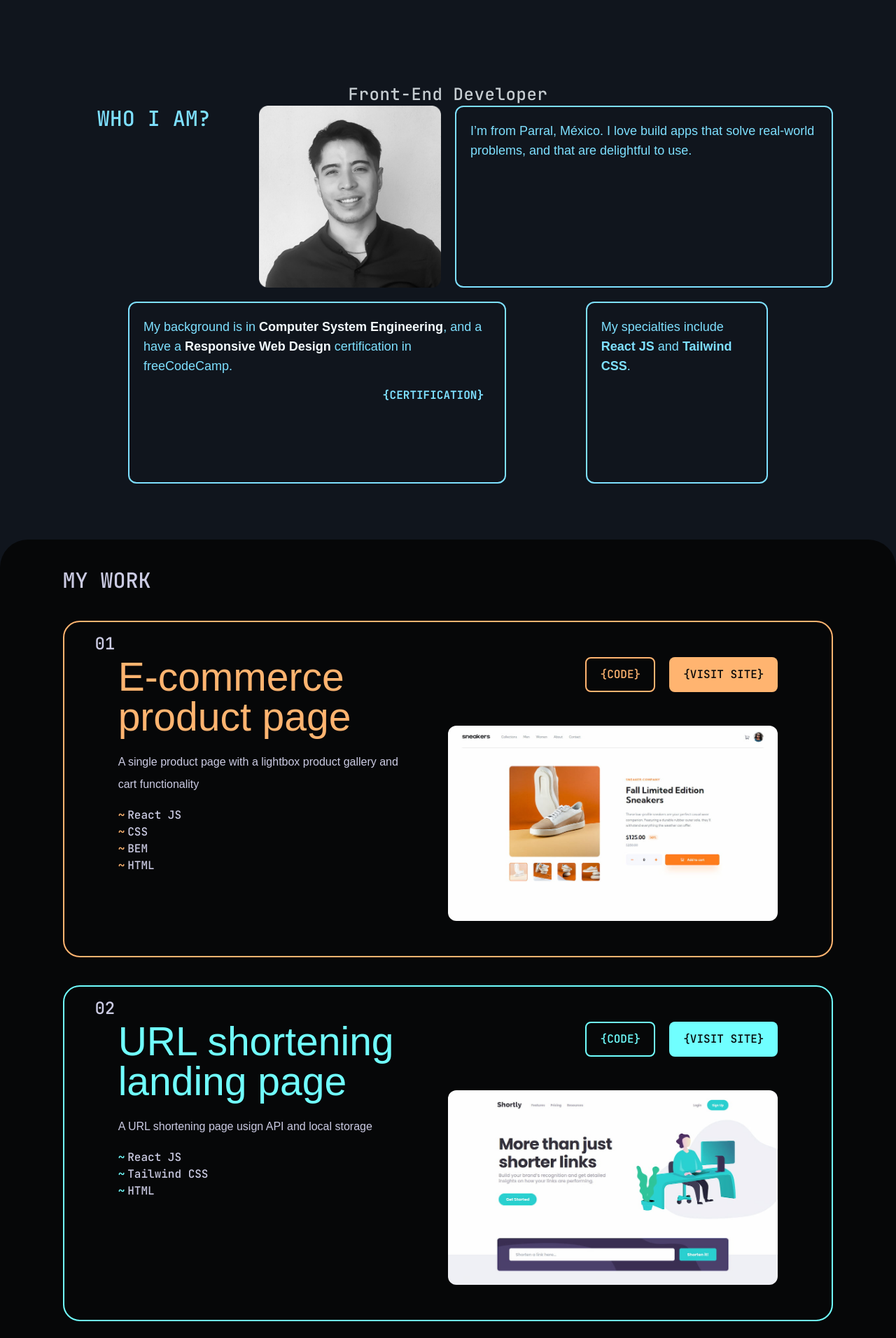
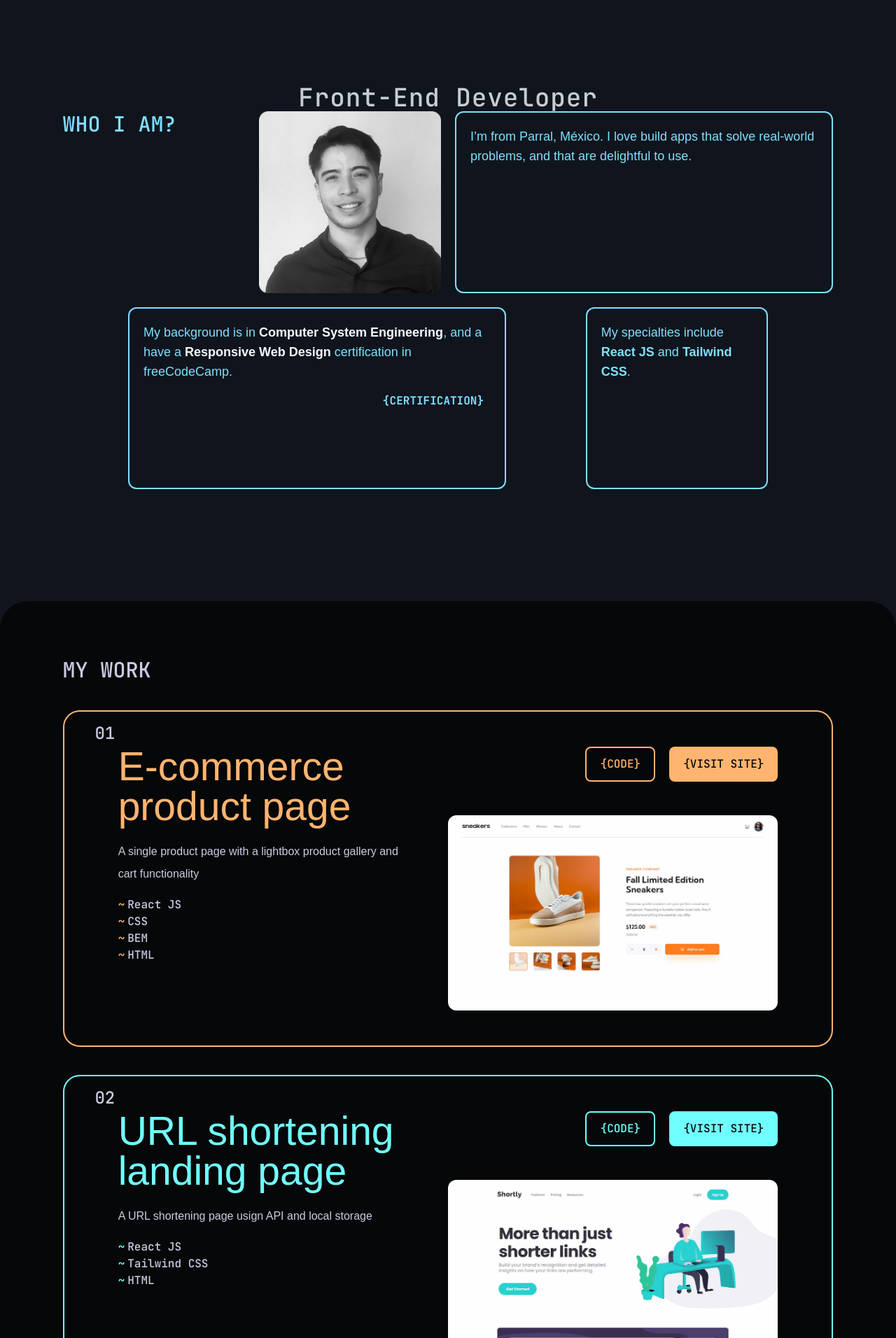
Before and after one commit to ledesmx/Portfolio-one, a React (Vite) app: page / in a window 1280 px wide. Shown: the part 688-2600 px from the top of the page at 70% size. Built offline with nearby package versions, Linux system fonts and the light colour scheme; a web font is replaced by a local one.

Commit message:
Add space between components, improve spacing in the Contact component, and the 'Front-End Developer' text is bigger in large screens

```diff
--- a/src/components/About.jsx
+++ b/src/components/About.jsx
@@ -4,7 +4,7 @@ export default function About() {
     return(
         <section className="w-[86%] max-w-[1100.8px] mx-auto mb-20 grid gap-y-10 md:gap-y-5">
             <div className="grid grid-cols-1 gap-y-10 md:grid-cols-3 md:gap-x-5 lg:grid-cols-4 lg:grid-rows-1">
-                <h2 className="font-jetbrains uppercase text-3xl text-center text-light-txt dark:text-dark-txt md:col-span-3 lg:col-span-1">Who I am?</h2>
+                <h2 className="font-jetbrains uppercase text-3xl text-center text-light-txt dark:text-dark-txt md:col-span-3 lg:col-span-1 lg:text-left">Who I am?</h2>
                 <img
                 className="w-full"
                 src={personalPhoto}
--- a/src/components/Contact.jsx
+++ b/src/components/Contact.jsx
@@ -4,18 +4,18 @@ import { IoMdMail } from "react-icons/io";
 
 export default function Contact() {
     return(
-        <section className="w-[86%] max-w-[1100.8px] mx-auto py-12 lg:grid lg:grid-cols-4">
-            <h2 className="font-jetbrains uppercase text-light-txt dark:text-dark-txt text-3xl text-center lg:col-span-1">Contact</h2>
+        <section className="w-[86%] max-w-[1100.8px] mx-auto pb-12 lg:grid lg:grid-cols-4">
+            <h2 className="font-jetbrains uppercase text-light-txt dark:text-dark-txt text-3xl text-center lg:col-span-1 lg:text-left">Contact</h2>
             <div className="text-light-txt dark:text-dark-txt lg:col-span-3 lg:text-lg">
-                <div className="h-[2px] w-full bg-light-txt dark:bg-dark-txt my-7 lg:mt-2 lg:my-[55px]"></div>
+                <div className="h-[2px] w-full bg-light-txt dark:bg-dark-txt my-7 lg:mt-2 lg:my-[60px]"></div>
                 <h3 className="font-koulen text-4xl lg:text-5xl lg:mx-[80px]">I’m always up for a chat.</h3>
-                <p className="font-encode mt-4 leading-7 lg:mx-[80px]">Please reach out if you have any questions! I'm happy to jump on a video call. Send me an email at alberto.ledesma.dev@gmail.com</p>
-                <div className="h-[2px] w-full bg-light-txt dark:bg-dark-txt my-7 lg:my-[55px]"></div>
+                <p className="font-encode mt-6 leading-7 lg:mx-[80px]">Please reach out if you have any questions! I'm happy to jump on a video call. Send me an email at alberto.ledesma.dev@gmail.com</p>
+                <div className="h-[2px] w-full bg-light-txt dark:bg-dark-txt my-7 lg:my-[60px]"></div>
                 <h3 className="font-koulen text-4xl lg:text-5xl lg:mx-[80px]">Frontend mentor community.</h3>
-                <p className="font-encode mt-4 leading-7 lg:mx-[80px]">You can find me in the Frontend Mentor community, where I've started helping others with their code.</p>
-                <div className="h-[2px] w-full bg-light-txt dark:bg-dark-txt my-7 lg:my-[55px]"></div>
+                <p className="font-encode mt-6 leading-7 lg:mx-[80px]">You can find me in the Frontend Mentor community, where I've started helping others with their code.</p>
+                <div className="h-[2px] w-full bg-light-txt dark:bg-dark-txt my-7 lg:my-[60px]"></div>
             </div>
-            <div className="bg-light-txt text-light-secondary dark:bg-dark-txt dark:text-dark-secondary px-5 py-8 rounded-2xl space-y-5 flex flex-col items-center lg:col-span-4 lg:mt-10 lg:flex-row lg:space-y-0 lg:py-10 lg:justify-evenly">
+            <div className="bg-light-txt text-light-secondary dark:bg-dark-txt dark:text-dark-secondary px-5 py-8 rounded-2xl space-y-5 flex flex-col items-center lg:col-span-4 lg:mt-12 lg:flex-row lg:space-y-0 lg:py-10 lg:justify-evenly">
                 <p className="font-koulen text-5xl text-center max-w-[280px] sm:max-w-none lg:text-5.5xl">Let’s get in touch <span className="font-fira">{"=>"}</span></p>
                 <div className="flex space-x-8 text-4xl lg:text-5xl">
                     <a
--- a/src/components/Header.jsx
+++ b/src/components/Header.jsx
@@ -28,7 +28,7 @@ export default function Header(props) {
                 </span>
 
             </h1>
-            <p className="font-jetbrains text-2xl tracking-wide mt-20 mb-auto opacity-80 text-light-primary dark:text-dark-primary">Front-End Developer</p>
+            <p className="font-jetbrains text-2xl tracking-wide mt-20 mb-auto opacity-80 text-light-primary dark:text-dark-primary lg:text-4xl">Front-End Developer</p>
         </header>
     )
 }
--- a/src/components/Work.jsx
+++ b/src/components/Work.jsx
@@ -3,7 +3,7 @@ import { projects } from "../projects-info"
 
 export default function Work() {
     return(
-        <div className="bg-light-secondary dark:bg-dark-secondary rounded-5xl py-10 flex justify-center">
+        <div className="bg-light-secondary dark:bg-dark-secondary rounded-5xl py-20 my-40 flex justify-center">
             <section className="w-[86%] max-w-[1100.8px] mx-auto text-light-neutral dark:text-dark-neutral">
                 <h2 className="font-jetbrains uppercase text-3xl text-center mb-10 lg:text-left">My work</h2>
                 <div className="space-y-10">
```
